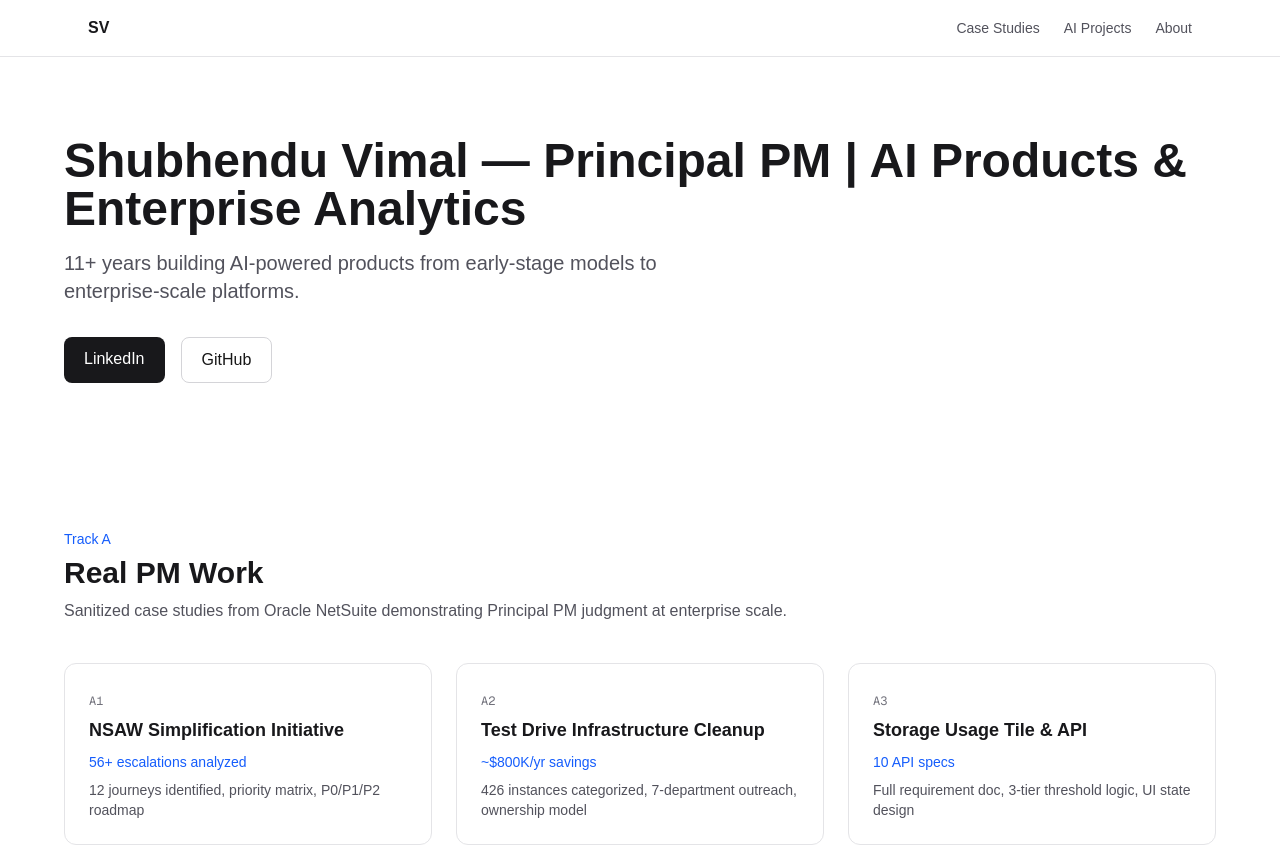
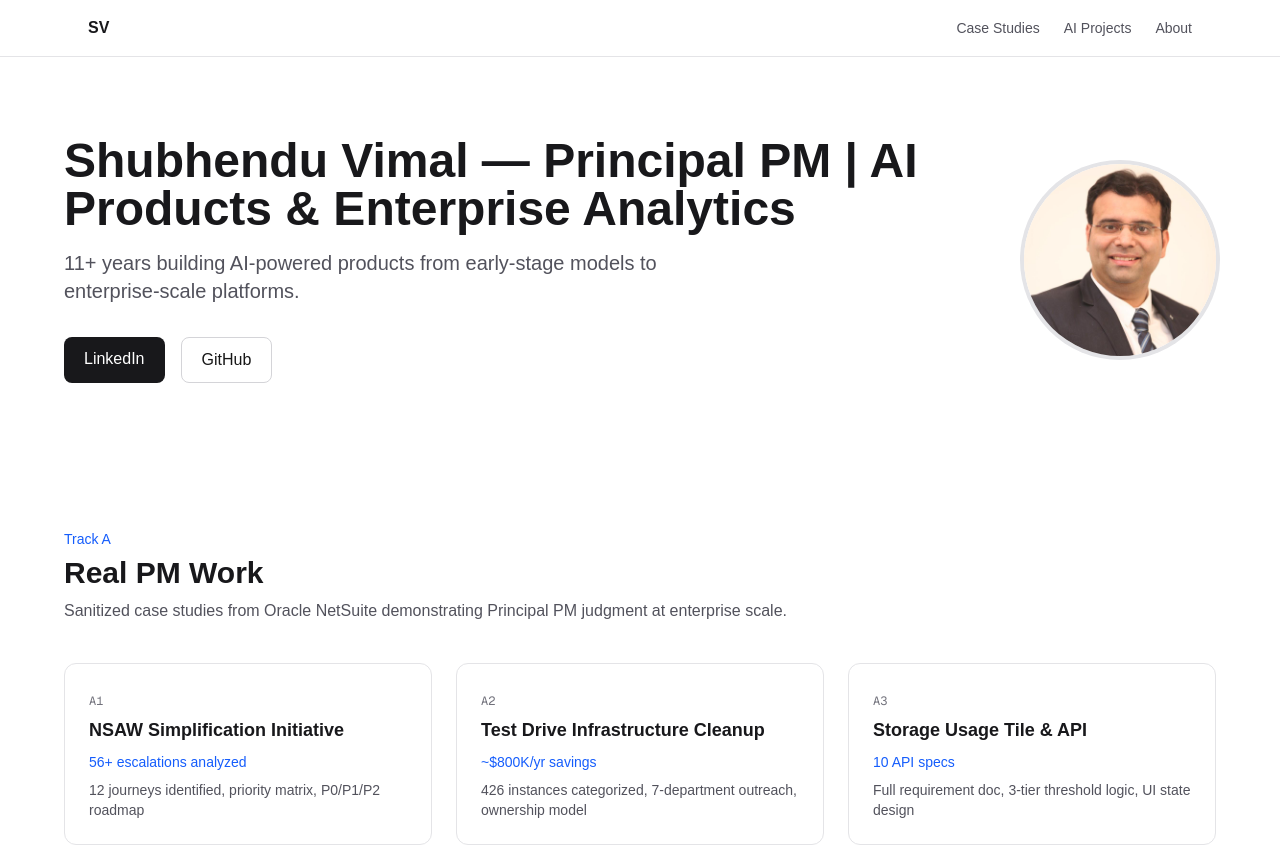
Before and after one commit to Shubhendu123/Shubhendu_Portfolio, a Next.js app in the folder portfolio-site/: page / in a window 1280 px wide. Shown: the top 845 px of the page. Built offline with nearby package versions, Linux system fonts and the light colour scheme.

Commit message:
Add circular profile photo to hero section
Co-Authored-By: Claude Sonnet 4.6 <noreply@anthropic.com>

```diff
--- a/portfolio-site/src/app/page.tsx
+++ b/portfolio-site/src/app/page.tsx
@@ -1,4 +1,5 @@
 import Link from "next/link";
+import Image from "next/image";
 
 const caseStudies = [
   {
@@ -101,6 +102,8 @@ export default function Home() {
       {/* Hero */}
       <section className="py-20 px-6">
         <div className="max-w-6xl mx-auto">
+          <div className="flex flex-col md:flex-row items-center gap-12">
+            <div className="flex-1">
               <h1 className="text-4xl md:text-5xl font-bold text-zinc-900 dark:text-zinc-100 mb-4">
                 Shubhendu Vimal &mdash; Principal PM | AI Products &amp; Enterprise Analytics
               </h1>
@@ -124,6 +127,17 @@ export default function Home() {
                 >
                   GitHub
                 </a>
+              </div>
+            </div>
+            <div className="flex-shrink-0">
+              <Image
+                src="/profile.jpeg"
+                alt="Shubhendu Vimal"
+                width={192}
+                height={192}
+                className="rounded-full object-cover w-48 h-48 ring-4 ring-zinc-200 dark:ring-zinc-700"
+              />
+            </div>
           </div>
         </div>
       </section>
```
Also changed, not shown: portfolio-site/public/profile.jpeg (added). Lines whose indentation alone changed are shown as unchanged.
